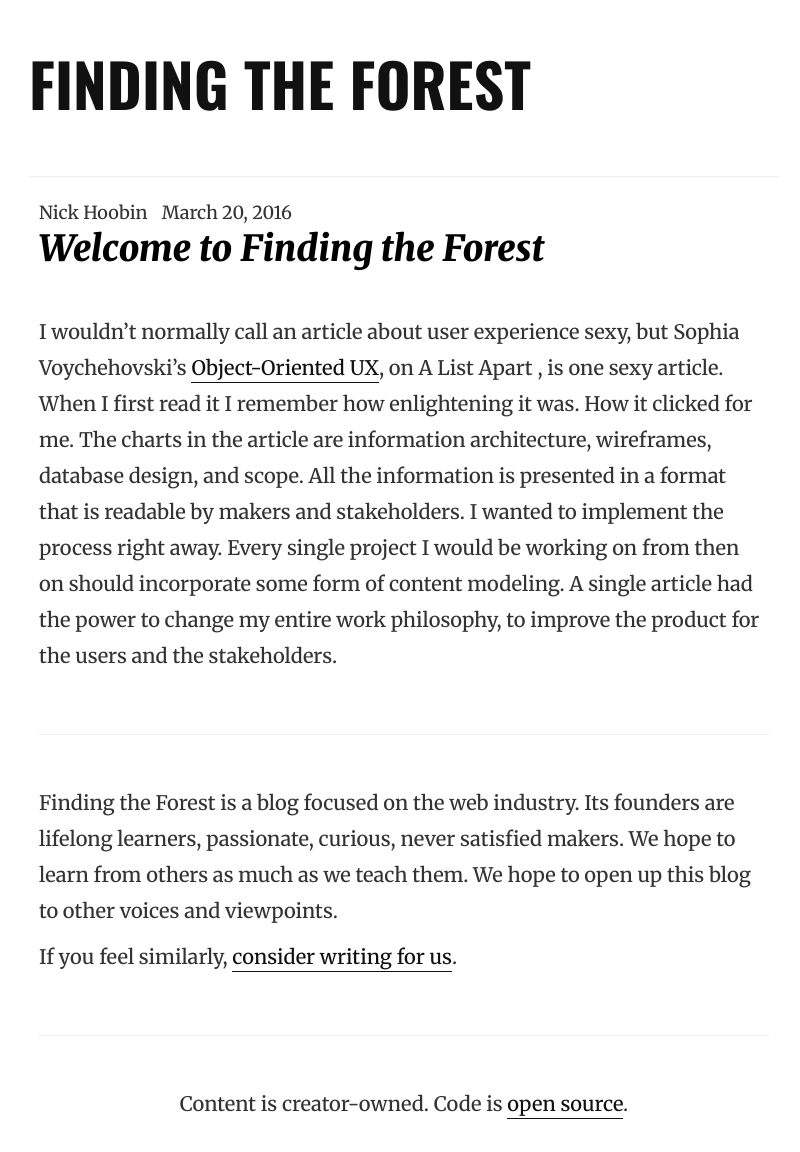
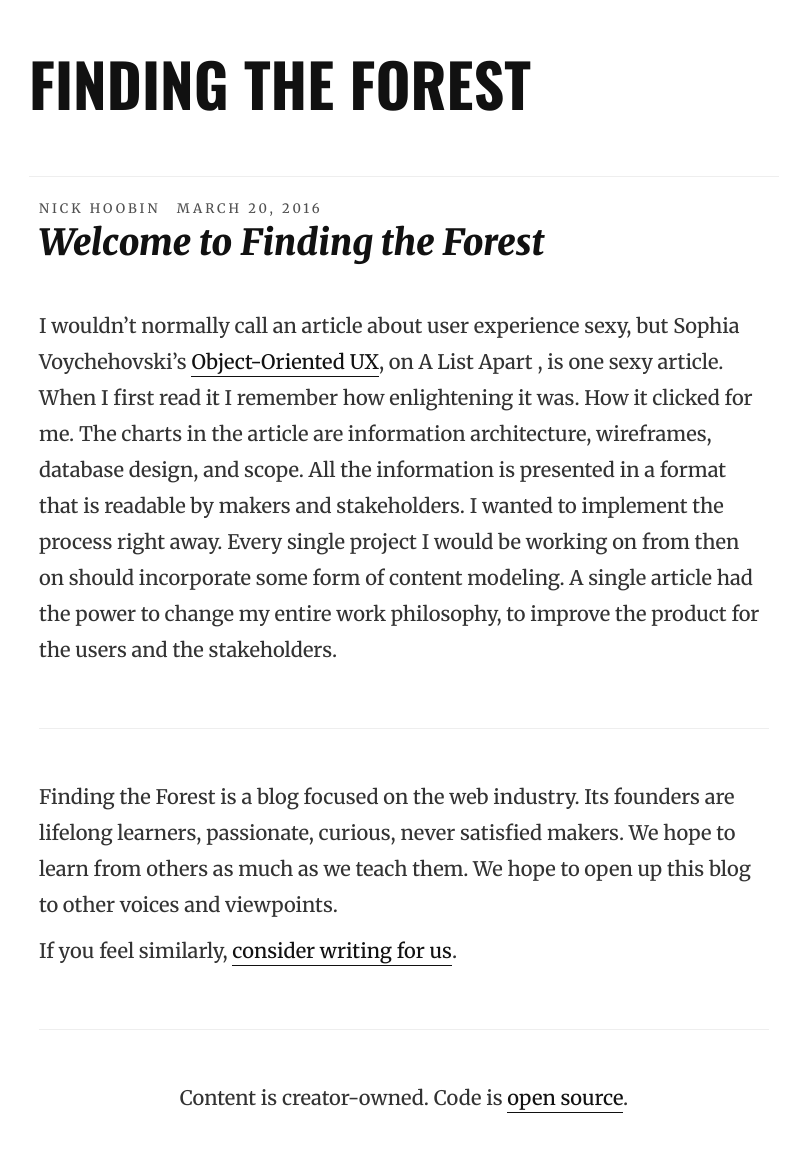
Before and after one commit to findingtheforest/findingtheforest.github.io, a Jekyll site: the page built from index.html, in a window 1280 px wide. Shown: the whole page, without its empty margins (236-1036 px from the left). Built offline with Jekyll 4.4.1, drawn with Linux system fonts in a browser that asks for light colours.

Commit message:
meta, row

```diff
--- a/_layouts/default.html
+++ b/_layouts/default.html
@@ -8,9 +8,11 @@
     {% include header.md %}
 
     <div class="container">
-  		<div class="col-xs-12 col-sm-10 col-sm-offset-1 col-lg-8 col-lg-offset-2">
-      		{{ content }}
-  		</div>
+      <div class"row">
+    		<div class="col-xs-12 col-sm-10 col-sm-offset-1 col-lg-8 col-lg-offset-2">
+        		{{ content }}
+    		</div>
+      </div>
     </div>
 
     {% include footer.md %}
--- a/build/css/style.css
+++ b/build/css/style.css
@@ -3264,15 +3264,20 @@ header {
 
 .component-post-meta {
   padding: 0;
-  margin: 0; }
+  margin: 0;
+  text-transform: uppercase;
+  letter-spacing: 3px;
+  font-size: 13px;
+  font-size: 1.3rem;
+  color: #515151;
+  margin-bottom: .2em; }
   .component-post-meta li {
     display: inline-block;
     margin-right: 10px; }
 
 .component-post-title {
-  margin: 0 0 15px 0; }
-  .component-post-title a {
-    color: black; }
+  margin: 0 0 15px 0;
+  color: #111111; }
 
 .component-intro {
   padding: 30px 0;
```
Also changed, not shown: sass/_base.scss (+6 -4 lines).
